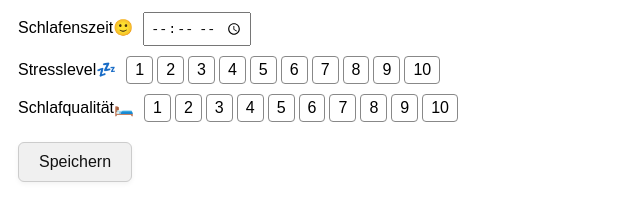
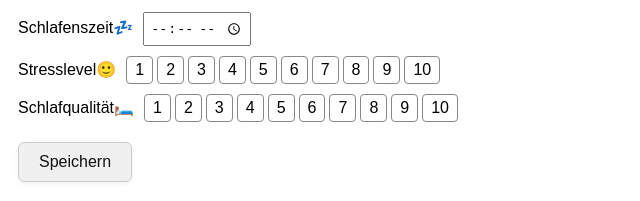
Before and after one commit to GanikhinYaroslav/VitalTrackApp, a plain HTML site: page index.html in a window 1280 px wide. Shown: the part 214-415 px from the top of the page, 0-640 px from the left. Drawn offline with Linux system fonts and the light colour scheme.

Commit message:
exchange mistaken emoji

```diff
--- a/index.html
+++ b/index.html
@@ -29,11 +29,11 @@
             <input type="time" id="aufstehzeit" required />
           </div>
           <div class="form-row">
-            <label for="schlafenszeit">Schlafenszeit🙂</label>
+            <label for="schlafenszeit">Schlafenszeit💤</label>
             <input type="time" id="schlafenszeit" required />
           </div>
           <div class="form-row">
-            <label for="stresslevel">Stresslevel💤</label>
+            <label for="stresslevel">Stresslevel🙂</label>
             <div class="rating-buttons-group" id="rating-buttons-stresslevel">
             </div>
             <input type="hidden" id="stresslevel" name="stresslevel" min="1" max="10" required/>
```
